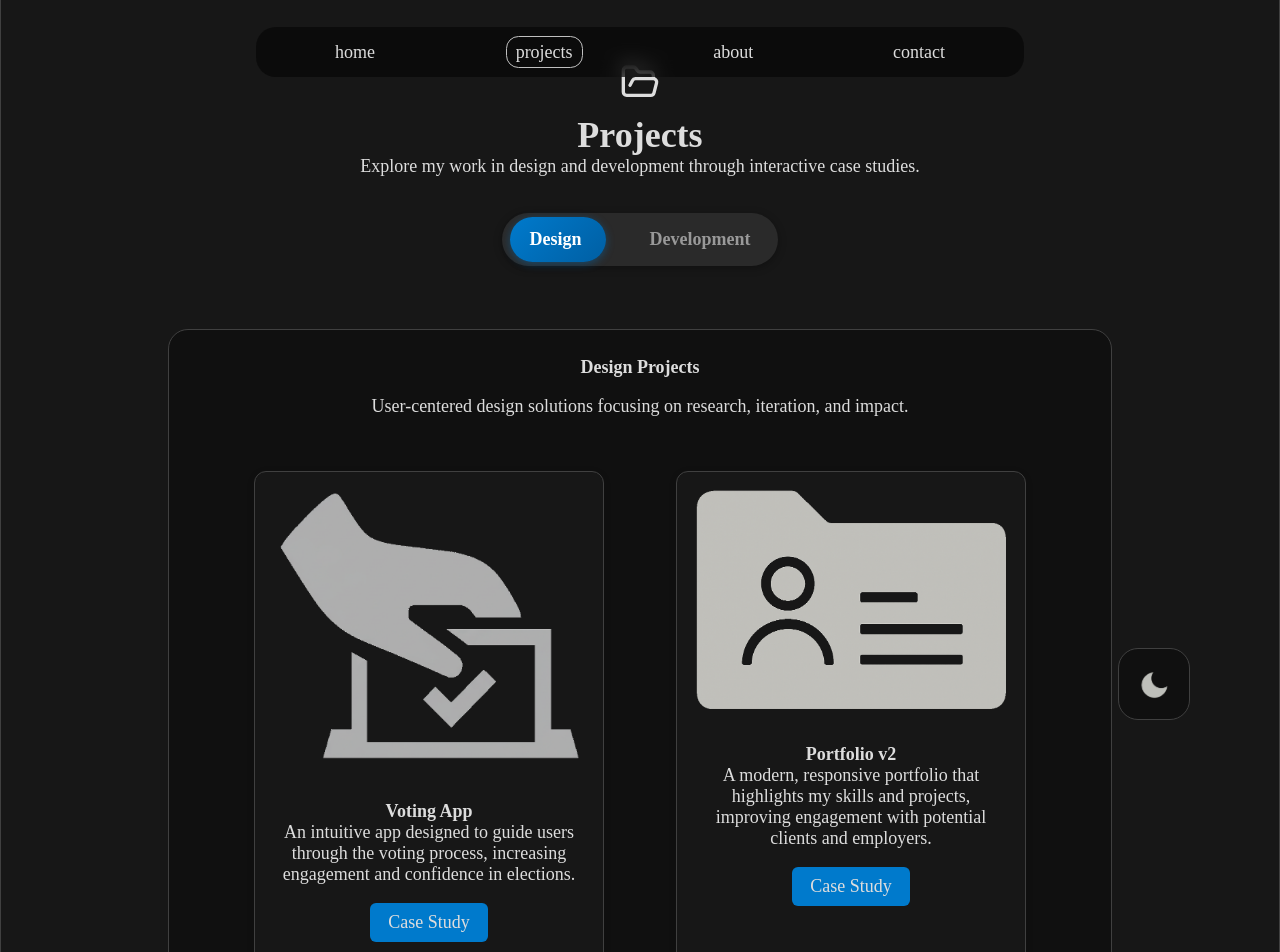
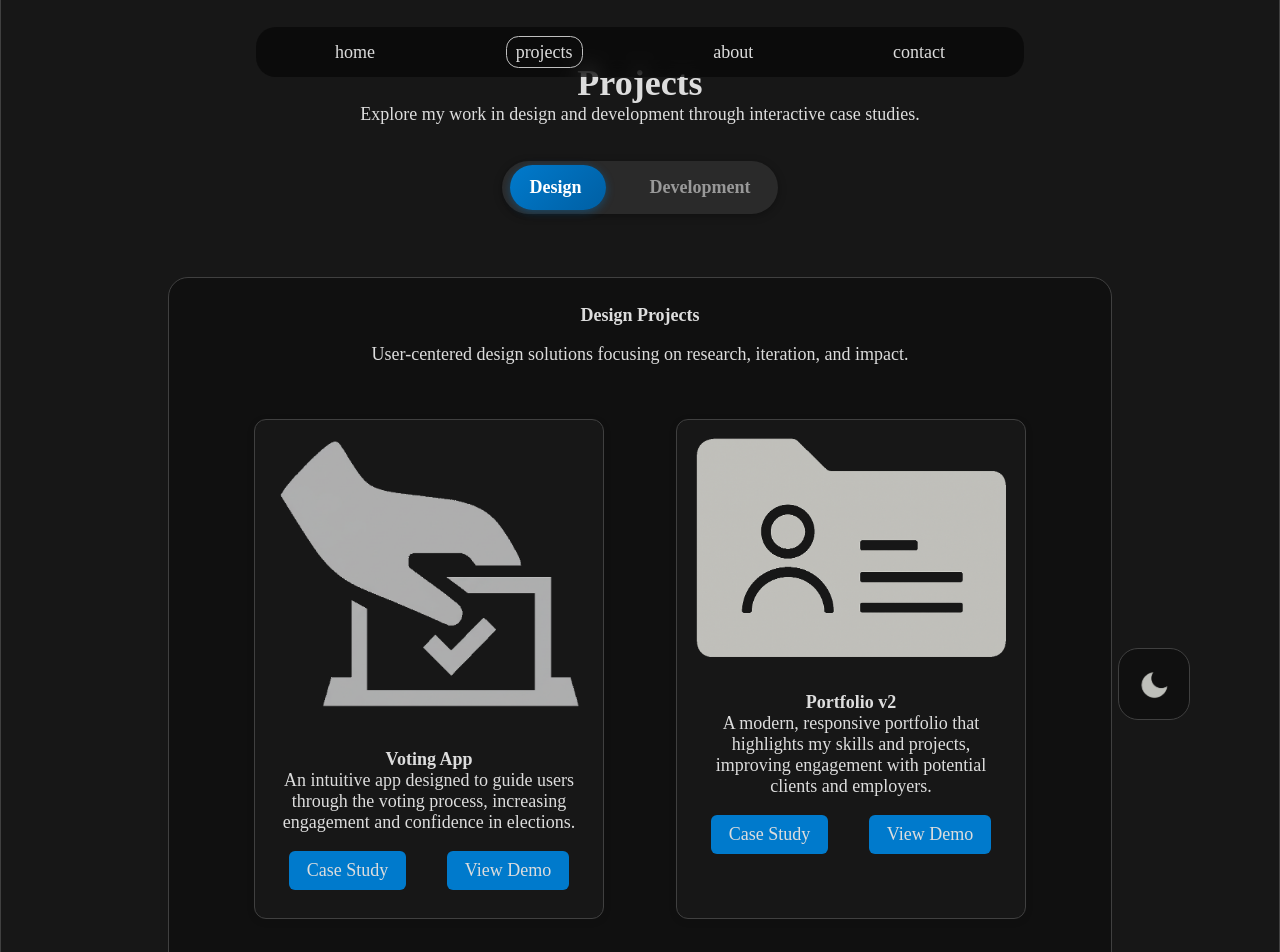
Before and after one commit to kainenw/portfolio_v2, a React (Create React App) app: page /projects in a window 1280 px wide. Shown: the top 952 px of the page. Built offline with nearby package versions, Linux system fonts and the light colour scheme.

Commit message:
Remove unused FolderOpen icon and update actionType for Deck components in Projects page

```diff
--- a/src/Pages/Projects.js
+++ b/src/Pages/Projects.js
@@ -2,7 +2,6 @@ import React, { useState } from 'react';
 import './_Pages.css'
 // import Carousel from '../Components/Carousel/Carousel'
 import Deck from '../Components/Deck/Deck'
-import { FolderOpen } from 'lucide-react';
 
 export const designProjects = [
     {
@@ -209,7 +208,6 @@ function Projects() {
   return (
     <div className="Projects Page">
       <div className="non-contrast-section hero">
-        <FolderOpen size={40} style={{ display: 'block', margin: '0 auto 12px' }} />
         <h1>Projects</h1>
         <p>Explore my work in design and development through interactive case studies.</p>
         {/* Tab Toggle Switch */}
@@ -235,27 +233,29 @@ function Projects() {
       </div>
       {/* Design Projects Section */}
       {activeTab === 'design' && (
-        <section className="Design contrast-section no-side-padding">
+        <div className="Design contrast-section no-side-padding">
           <h2 className="left-right-padding">Design Projects</h2>
           <p className='left-right-padding'>User-centered design solutions focusing on research, iteration, and impact.</p>
           {/* Deck of Cards */}
           <Deck
             items={designProjects}
-            actionType="caseStudy"
+            actionType="caseStudy, demo"
           />
-        </section>
+          {/* Carousel removed */}
+        </div>
       )}
       {/* Development Projects Section */}
       {activeTab === 'development' && (
-        <section className="Development contrast-section no-side-padding">
+        <div className="Development contrast-section no-side-padding">
           <h2 className="left-right-padding">Development Projects</h2>
           <p className='left-right-padding'>Full-stack development work showcasing technical skills and problem-solving.</p>
           {/* Deck of Cards */}
           <Deck
             items={developmentProjects}
-            actionType="caseStudy"
+            actionType="github"
           />
-        </section>
+          {/* Carousel removed */}
+        </div>
       )}
     </div>
   )
```
